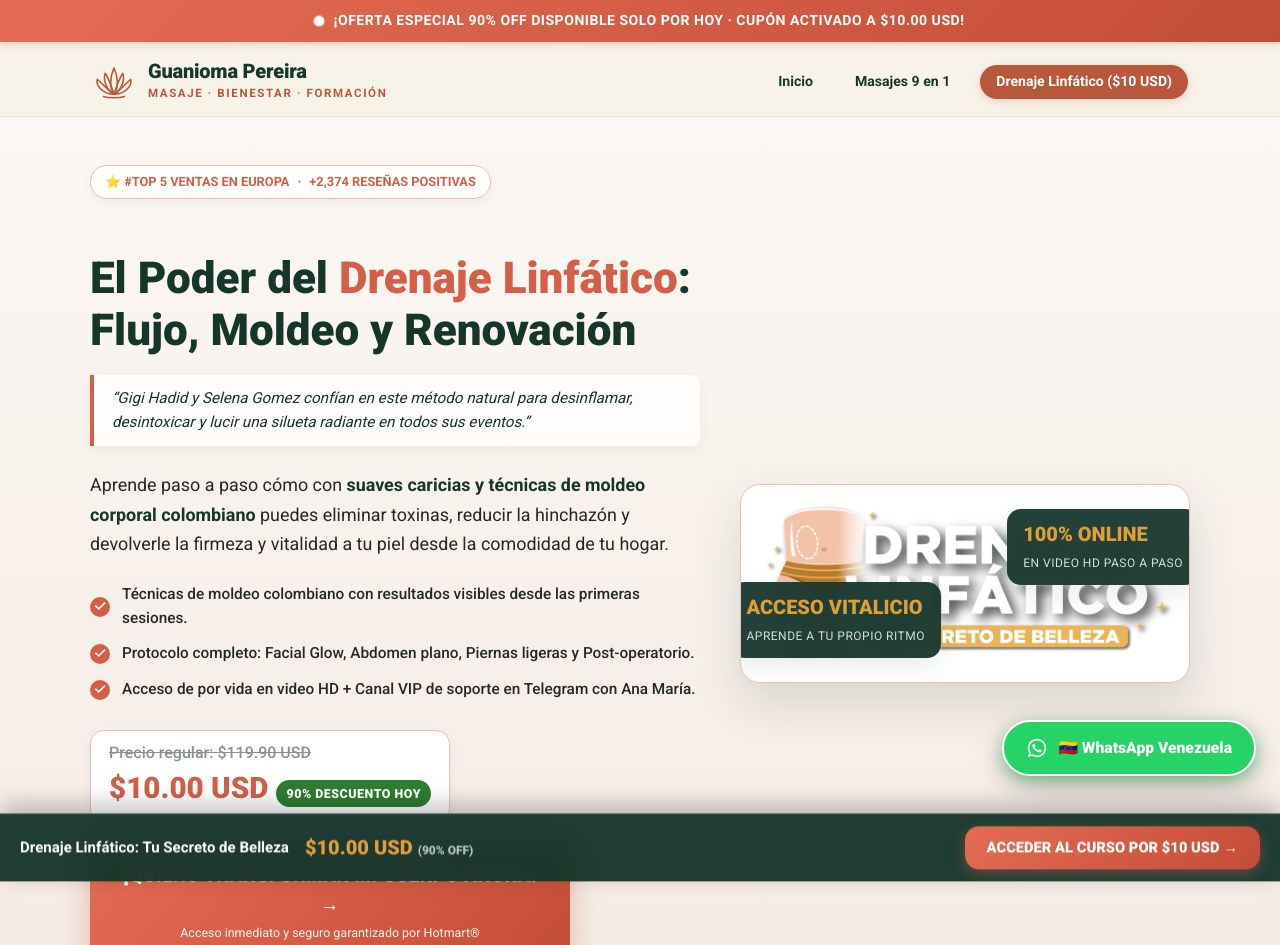
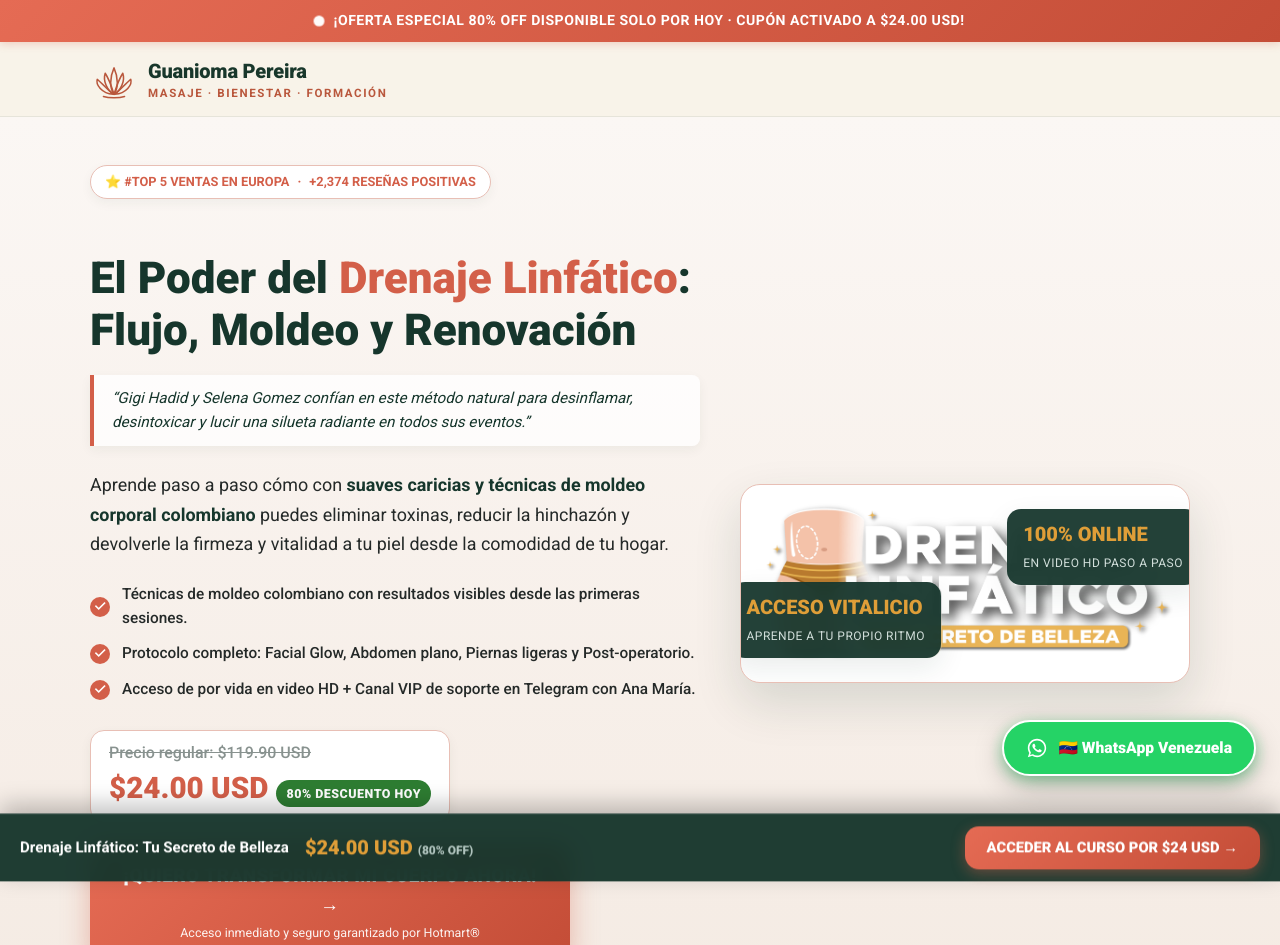
Before and after one commit to ladykaro29/guaniomapl, a Next.js app in the folder megapack/: page /drenaje-linfatico in a window 1280 px wide. Shown: the top 945 px of the page. Built offline with nearby package versions, Linux system fonts and the light colour scheme.

Commit message:
Actualizar oferta drenaje linfático a  USD con enlace de bonos y remover menú de navegación

```diff
--- a/megapack/src/app/drenaje-linfatico/page.tsx
+++ b/megapack/src/app/drenaje-linfatico/page.tsx
@@ -19,7 +19,7 @@
 export const metadata: Metadata = {
   title: "Drenaje Linfático: Tu Secreto de Belleza | Guanioma Pereira",
   description:
-    "Aprende el método natural de drenaje linfático y masajes moldeadores colombianos con Ana María. Desinflama, elimina toxinas y moldea tu figura con 90% de descuento ($10 USD).",
+    "Aprende el método natural de drenaje linfático y masajes moldeadores colombianos con Ana María. Desinflama, elimina toxinas y moldea tu figura con 80% de descuento ($24 USD). Incluye bonos adicionales exclusivos.",
   keywords: [
     "drenaje linfatico",
     "curso drenaje linfatico",
@@ -32,7 +32,7 @@
   openGraph: {
     title: "Drenaje Linfático: Tu Secreto de Belleza",
     description:
-      "Desbloquea el brillo natural de tu piel, reduce la hinchazón y moldea tu silueta con técnicas profesionales sin dolor por solo $10 USD.",
+      "Desbloquea el brillo natural de tu piel, reduce la hinchazón y moldea tu silueta con técnicas profesionales sin dolor por solo $24 USD.",
     images: [
       {
         url: "/images/drenaje/hero_mockup.png",
@@ -53,7 +53,7 @@
       {/* Top Notification Bar */}
       <div className="dr-urgent-bar">
         <span className="dr-urgent-pulse" aria-hidden="true" />
-        <span>¡OFERTA ESPECIAL 90% OFF DISPONIBLE SOLO POR HOY · CUPÓN ACTIVADO A $10.00 USD!</span>
+        <span>¡OFERTA ESPECIAL 80% OFF DISPONIBLE SOLO POR HOY · CUPÓN ACTIVADO A $24.00 USD!</span>
       </div>
 
       <MinimalHeader />
--- a/megapack/src/app/page.tsx
+++ b/megapack/src/app/page.tsx
@@ -106,7 +106,7 @@
             {/* Card 2: Drenaje Linfático: Tu Secreto de Belleza */}
             <article className="hub-card hub-card-featured">
               <div className="hub-card-badge-row">
-                <span className="badge-tag badge-tag-terracotta">OFERTA 90% OFF · $10 USD</span>
+                <span className="badge-tag badge-tag-terracotta">OFERTA 80% OFF · $24 USD</span>
                 <span className="badge-tag badge-tag-green">CURSO EN VIDEO HD</span>
               </div>
 
@@ -162,7 +162,7 @@
                       <polyline points="12 5 19 12 12 19" />
                     </svg>
                   </div>
-                  <span className="btn-sub-caption">Inscripción promocional a $10.00 USD (Antes $119.90 USD)</span>
+                  <span className="btn-sub-caption">Inscripción promocional a $24.00 USD (Antes $119.90 USD)</span>
                 </Link>
               </div>
             </article>
--- a/megapack/src/components/MinimalHeader.tsx
+++ b/megapack/src/components/MinimalHeader.tsx
@@ -37,53 +37,7 @@
           </div>
         </Link>
 
-        {/* Global Navigation links */}
-        <nav aria-label="Navegación principal" style={{ display: "flex", alignItems: "center", gap: "18px", flexWrap: "wrap" }}>
-          <Link
-            href="/"
-            style={{
-              fontSize: "0.88rem",
-              fontWeight: 600,
-              color: "var(--c-dark-green)",
-              textDecoration: "none",
-              padding: "6px 12px",
-              borderRadius: "var(--radius-pill)",
-              transition: "background 0.2s ease",
-            }}
-          >
-            Inicio
-          </Link>
-          <Link
-            href="/megapack"
-            style={{
-              fontSize: "0.88rem",
-              fontWeight: 600,
-              color: "var(--c-dark-green)",
-              textDecoration: "none",
-              padding: "6px 12px",
-              borderRadius: "var(--radius-pill)",
-              transition: "background 0.2s ease",
-            }}
-          >
-            Masajes 9 en 1
-          </Link>
-          <Link
-            href="/drenaje-linfatico"
-            style={{
-              fontSize: "0.88rem",
-              fontWeight: 700,
-              color: "#ffffff",
-              backgroundColor: "var(--c-terracotta)",
-              textDecoration: "none",
-              padding: "6px 16px",
-              borderRadius: "var(--radius-pill)",
-              boxShadow: "0 2px 8px rgba(185, 87, 60, 0.25)",
-              transition: "transform 0.2s ease, filter 0.2s ease",
-            }}
-          >
-            Drenaje Linfático ($10 USD)
-          </Link>
-        </nav>
+
       </div>
     </header>
   );
--- a/megapack/src/components/drenaje/DrenajeHero.tsx
+++ b/megapack/src/components/drenaje/DrenajeHero.tsx
@@ -55,8 +55,8 @@
               <div>
                 <span className="dr-price-old">Precio regular: $119.90 USD</span>
                 <div style={{ display: "flex", alignItems: "baseline", gap: "8px" }}>
-                  <span className="dr-price-new">$10.00 USD</span>
-                  <span className="dr-price-discount">90% DESCUENTO HOY</span>
+                  <span className="dr-price-new">$24.00 USD</span>
+                  <span className="dr-price-discount">80% DESCUENTO HOY</span>
                 </div>
               </div>
             </div>
--- a/megapack/src/components/drenaje/DrenajeStickyBar.tsx
+++ b/megapack/src/components/drenaje/DrenajeStickyBar.tsx
@@ -21,7 +21,7 @@
   }, []);
 
   const handleClick = () => {
-    trackAffiliateClick("drenaje_sticky_cta", "STICKY CTA $10 USD");
+    trackAffiliateClick("drenaje_sticky_cta", "STICKY CTA $24 USD");
   };
 
   return (
@@ -31,7 +31,7 @@
     >
       <div className="dr-sticky-left">
         <span className="dr-sticky-title">Drenaje Linfático: Tu Secreto de Belleza</span>
-        <span className="dr-sticky-price">$10.00 USD <small style={{ fontSize: "0.75rem", color: "#b0c4be" }}>(90% OFF)</small></span>
+        <span className="dr-sticky-price">$24.00 USD <small style={{ fontSize: "0.75rem", color: "#b0c4be" }}>(80% OFF)</small></span>
       </div>
 
       <a
@@ -41,7 +41,7 @@
         className="dr-sticky-btn"
         onClick={handleClick}
       >
-        <span>ACCEDER AL CURSO POR $10 USD →</span>
+        <span>ACCEDER AL CURSO POR $24 USD →</span>
       </a>
     </aside>
   );
--- a/megapack/src/config/affiliate.ts
+++ b/megapack/src/config/affiliate.ts
@@ -36,16 +36,16 @@
 };
 
 export const DRENAJE_CONFIG = {
-  // Direct affiliate checkout with offer code cyislg35 and affiliate ref N108180465M
-  primaryCheckoutUrl: "https://pay.hotmart.com/V84315374I?off=cyislg35&checkoutMode=10&src=DrenajeAfil&ref=N108180465M",
-  affiliateHotmartUrl: "https://go.hotmart.com/N108180465M?dp=1",
-  activeDestinationUrl: "https://pay.hotmart.com/V84315374I?off=cyislg35&checkoutMode=10&src=DrenajeAfil&ref=N108180465M",
+  // Affiliate link with bonus package (ap=abcf) at $24 USD
+  primaryCheckoutUrl: "https://go.hotmart.com/N108180465M?ap=abcf",
+  affiliateHotmartUrl: "https://go.hotmart.com/N108180465M?ap=abcf",
+  activeDestinationUrl: "https://go.hotmart.com/N108180465M?ap=abcf",
   productName: "Drenaje Linfático: Tu Secreto de Belleza",
   instructorName: "Ana María",
   instructorTitle: "Esteticista y Cosmetóloga (11+ años de experiencia)",
   priceOriginal: 119.90,
-  priceOffer: 10.00,
-  discountPercentage: "90% OFF",
+  priceOffer: 24.00,
+  discountPercentage: "80% OFF",
   guaranteeDays: 7,
 };
 
@@ -80,7 +80,7 @@
 export function getDrenajeWhatsAppUrl(source?: string): string {
   const base = "https://wa.me/584147017139";
   const text = source
-    ? `Hola, estoy en Venezuela y quiero inscribirme en el curso de Drenaje Linfático por $10 USD (vía ${source})`
-    : "Hola, estoy en Venezuela y quiero inscribirme en el curso de Drenaje Linfático por $10 USD";
+    ? `Hola, estoy en Venezuela y quiero inscribirme en el curso de Drenaje Linfático por $24 USD (vía ${source})`
+    : "Hola, estoy en Venezuela y quiero inscribirme en el curso de Drenaje Linfático por $24 USD";
   return `${base}?text=${encodeURIComponent(text)}`;
 }
--- a/megapack/src/data/drenaje.ts
+++ b/megapack/src/data/drenaje.ts
@@ -190,8 +190,8 @@
 
 export const DRENAJE_FAQS: DrenajeFaq[] = [
   {
-    question: "¿Cómo accedo al descuento especial de $10 USD?",
-    answer: "El cupón del 90% de descuento se encuentra preaplicado. Al hacer clic en cualquiera de los botones de la página, serás redirigida al checkout oficial de Hotmart donde verás el valor final de $10.00 USD (antes $119.90 USD).",
+    question: "¿Cómo accedo al descuento especial de $24 USD?",
+    answer: "El cupón del 80% de descuento se encuentra preaplicado. Al hacer clic en cualquiera de los botones de la página, serás redirigida al checkout oficial de Hotmart donde verás el valor final de $24.00 USD (antes $119.90 USD). Esta oferta incluye bonos adicionales exclusivos.",
   },
   {
     question: "¿El pago es 100% seguro?",
@@ -207,7 +207,7 @@
   },
   {
     question: "¿Tengo acceso para siempre o vence?",
-    answer: "El acceso es de por vida (vitalicio). No hay mensualidades ni pagos ocultos. Pagas una única vez los $10 USD y el curso queda disponible para siempre en tu cuenta.",
+    answer: "El acceso es de por vida (vitalicio). No hay mensualidades ni pagos ocultos. Pagas una única vez los $24 USD y el curso queda disponible para siempre en tu cuenta.",
   },
   {
     question: "¿Hay alguna garantía si no cumple mis expectativas?",
```
Also changed, not shown: megapack/src/components/drenaje/DrenajePricing.tsx (+6 -6 lines), 1 other file (tests, documents, lock files or other folders).
